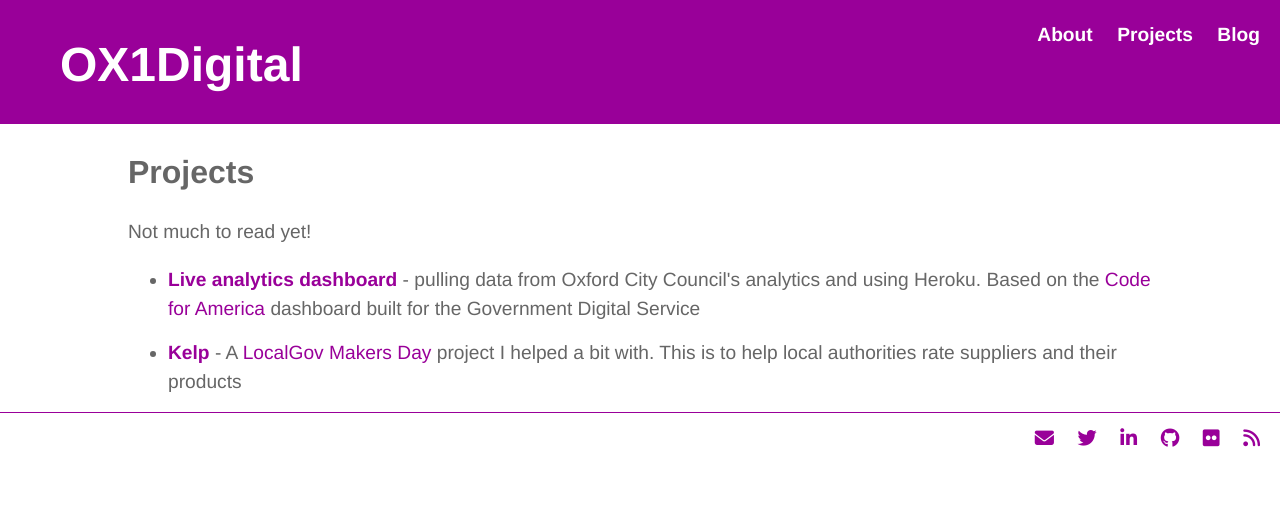
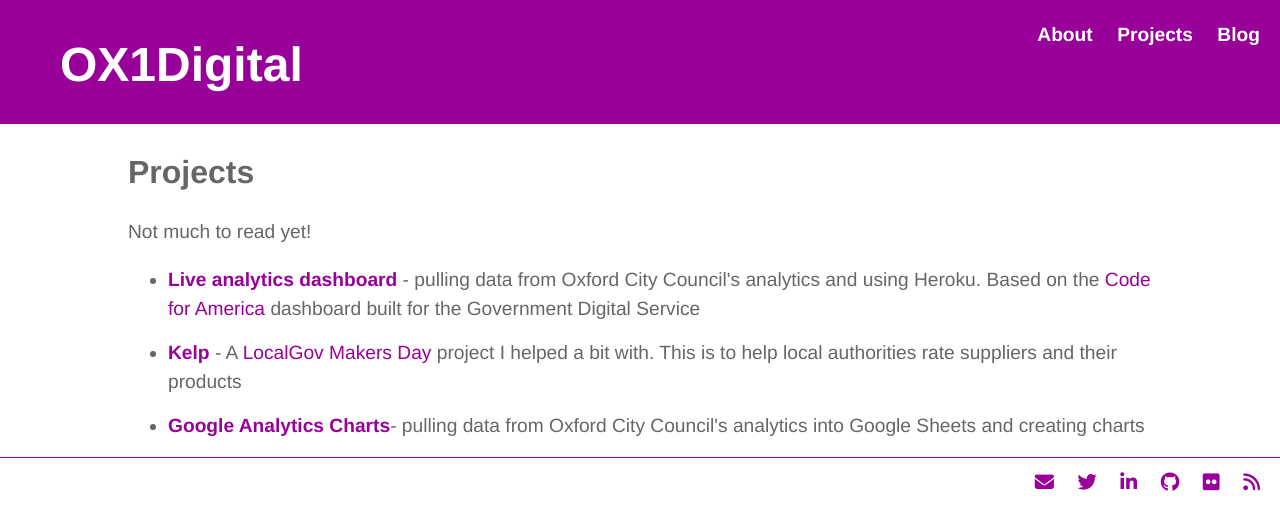
Before and after one commit to electronicdreamplant/electronicdreamplant.github.io, a Jekyll site: the page built from projects/index.html, in a window 1280 px wide. Shown: the top 530 px of the page. Built offline with Jekyll 4.4.1, drawn with Linux system fonts in a browser that asks for light colours; nearby versions of some CDN libraries.

Commit message:
Update index.html
Adding link to ga.html

```diff
--- a/projects/index.html
+++ b/projects/index.html
@@ -8,5 +8,6 @@ title: OX1Digital | Projects
 	<ul>
 	    <li><a href="http://oxcitylive.herokuapp.com"><strong>Live analytics dashboard</strong></a> - pulling data from Oxford City Council's analytics and using Heroku. Based on the <a href="https://github.com/codeforamerica/city-analytics-dashboard">Code for America</a> dashboard built for the Government Digital Service</li>
 	    <li><a href="http://localgov-kelp.herokuapp.com"><strong>Kelp</strong></a> - A <a href="http://localgovdigital.info/localgovcamp/localgovcamp-and-fringe-2016/">LocalGov Makers Day</a> project I helped a bit with. This is to help local authorities rate suppliers and their products</li>
+	    <li><a href="electronicdreamplant.github.io/projects/ga.html"><strong>Google Analytics Charts</strong></a>- pulling data from Oxford City Council's analytics into Google Sheets and creating charts</li>
   </ul>
 </div><!-- /.blurb -->
```
